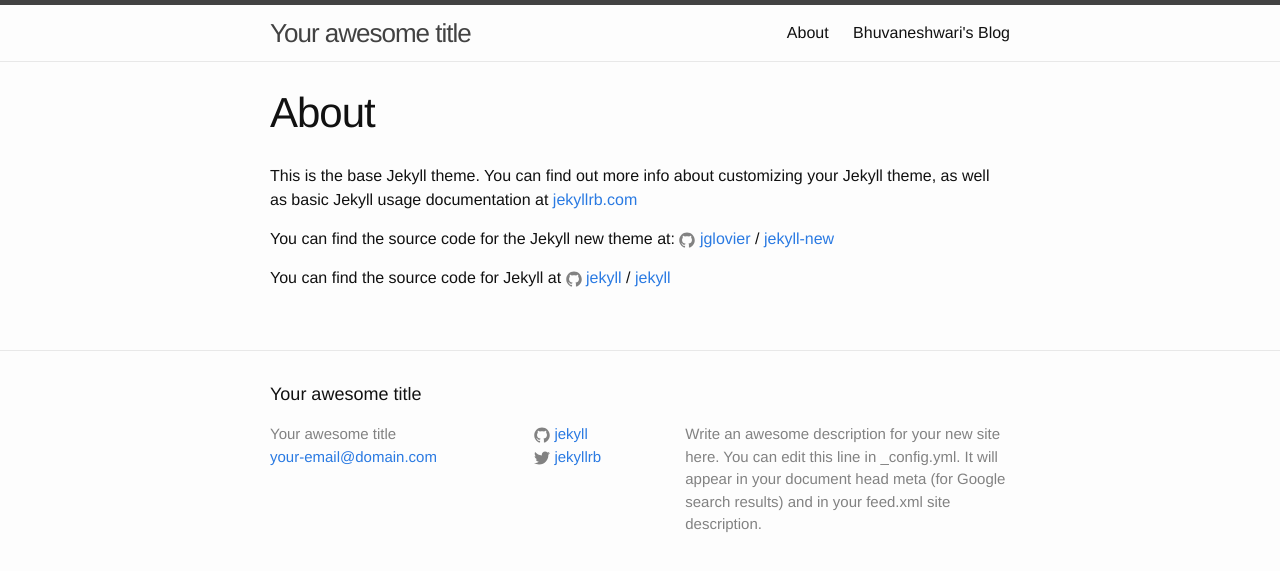
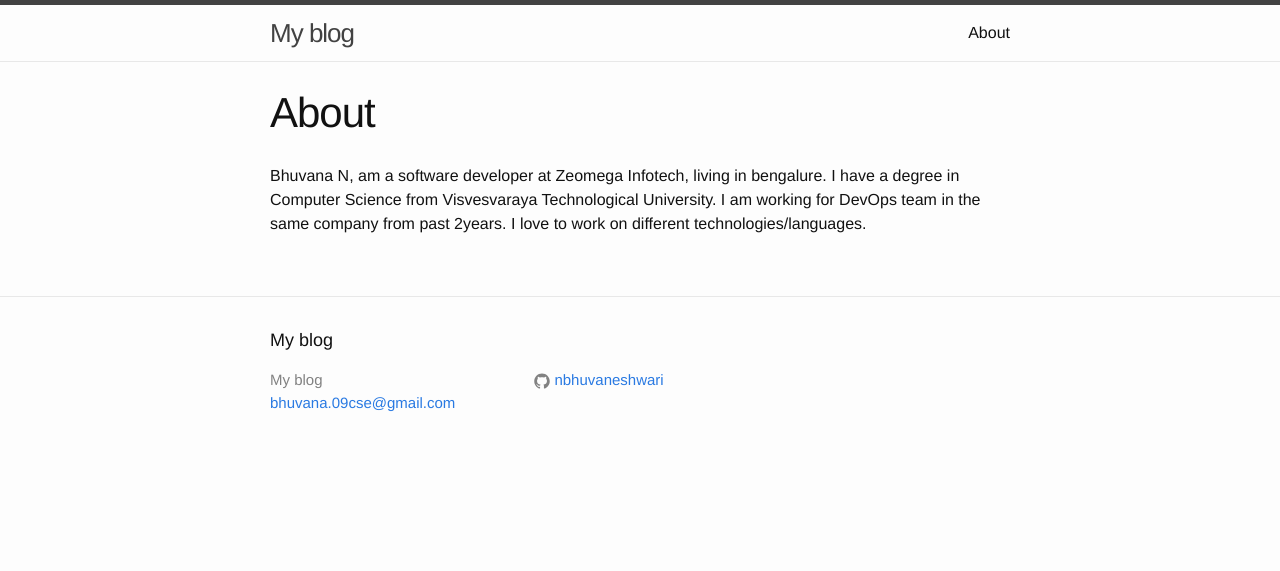
Before and after one commit to nbhuvaneshwari/nbhuvaneshwari.github.io, a Jekyll site: the page built from about.md, in a window 1280 px wide. Shown: the top 571 px of the page. Built offline with Jekyll 4.4.1, drawn with Linux system fonts in a browser that asks for light colours.

Commit message:
Included about me

```diff
--- a/_config.yml
+++ b/_config.yml
@@ -6,16 +6,12 @@
 # 'jekyll serve'. If you change this file, please restart the server process.
 
 # Site settings
-title: Your awesome title
-email: your-email@domain.com
+title: My blog
+email: bhuvana.09cse@gmail.com
 description: > # this means to ignore newlines until "baseurl:"
-  Write an awesome description for your new site here. You can edit this
-  line in _config.yml. It will appear in your document head meta (for
-  Google search results) and in your feed.xml site description.
 baseurl: "" # the subpath of your site, e.g. /blog
-url: "http://yourdomain.com" # the base hostname & protocol for your site
-twitter_username: jekyllrb
-github_username:  jekyll
-
+url: "http://nbhuvaneshwari.github.io/" # the base hostname & protocol for your site
+twitter_username:
+github_username: nbhuvaneshwari
 # Build settings
 markdown: kramdown
--- /dev/null
+++ b/_posts/2016-03-23--puppet.markdown
@@ -0,0 +1,5 @@
+---
+layout: post
+title:  "Welcome to Puppet!"
+date:   2016-03-23 12:08:55 +0530
+---
--- a/about.md
+++ b/about.md
@@ -4,12 +4,4 @@
 permalink: /about/
 ---
 
-This is the base Jekyll theme. You can find out more info about customizing your Jekyll theme, as well as basic Jekyll usage documentation at [jekyllrb.com](http://jekyllrb.com/)
-
-You can find the source code for the Jekyll new theme at:
-{% include icon-github.html username="jglovier" %} /
-[jekyll-new](https://github.com/jglovier/jekyll-new)
-
-You can find the source code for Jekyll at
-{% include icon-github.html username="jekyll" %} /
-[jekyll](https://github.com/jekyll/jekyll)
+Bhuvana N, am a software developer at Zeomega Infotech, living in bengalure. I have a degree in Computer Science from Visvesvaraya Technological University. I am working for DevOps team in the same company from past 2years. I love to work on different technologies/languages.
--- a/config.yaml
+++ /dev/null
@@ -1,4 +0,0 @@
----
-title: "Bhuvaneshwari's Blog"
-baseurl: 'http://nbhuvaneshwari.github.io'
----
```
Also changed, not shown: _posts/2016-03-23-welcome-to-jekyll.markdown (deleted, +0 -25 lines), index.html (+21 -7 lines), index.rst (deleted, +0 -7 lines).
